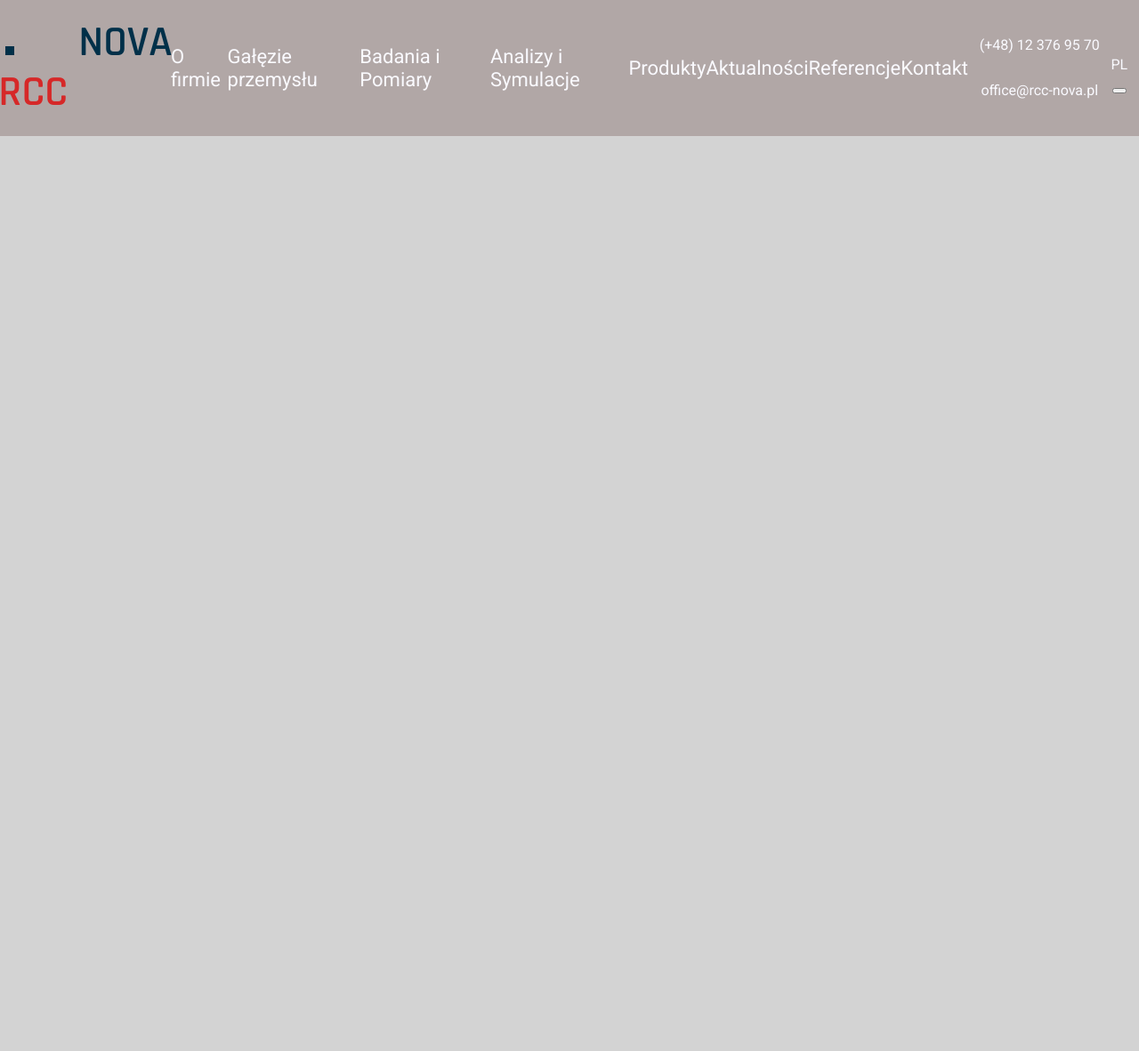
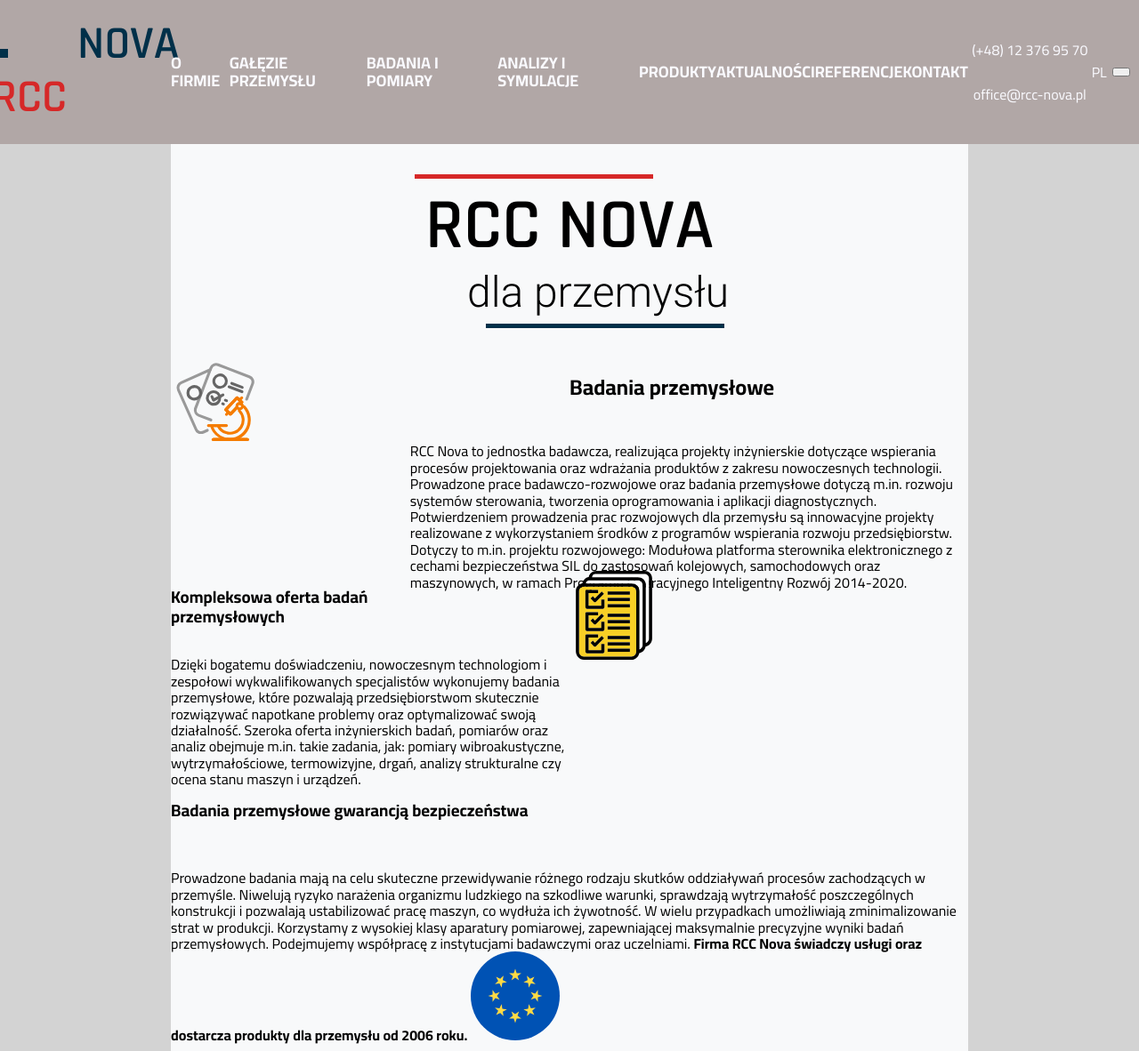
Before and after one commit to MichalJakobczyk1/rcc-nova, a website built with webpack: page src/pages/index.html in a window 1280 px wide. Shown: the top 1182 px of the page at 89% size. Before the commit the page ends 800 px from the top, so only its background shows below. Built offline with nearby package versions, Linux system fonts and the light colour scheme.

Commit message:
header adjustments, logo & main section grid layout

```diff
--- a/src/pages/index.html
+++ b/src/pages/index.html
@@ -153,39 +153,107 @@
         >
       </h1>
       <ul class="header__list">
-        <a href="#" class="header__listLink"
+        <a href="company.html" class="header__listLink"
           ><li class="header__listItem">O firmie</li></a
         >
-        <a href="#" class="header__listLink"
+        <a href="industry.html" class="header__listLink"
           ><li class="header__listItem">Gałęzie przemysłu</li></a
-        ><a href="#" class="header__listLink"
+        ><a href="research.html" class="header__listLink"
           ><li class="header__listItem">Badania i Pomiary</li></a
-        ><a href="#" class="header__listLink"
+        ><a href="analysis.html" class="header__listLink"
           ><li class="header__listItem">Analizy i Symulacje</li></a
-        ><a href="#" class="header__listLink"
+        ><a href="products.html" class="header__listLink"
           ><li class="header__listItem">Produkty</li></a
-        ><a href="#" class="header__listLink"
+        ><a href="news.html" class="header__listLink"
           ><li class="header__listItem">Aktualności</li></a
-        ><a href="#" class="header__listLink"
+        ><a href="references.html" class="header__listLink"
           ><li class="header__listItem">Referencje</li></a
-        ><a href="#" class="header__listLink"
+        ><a href="contact.html" class="header__listLink"
           ><li class="header__listItem">Kontakt</li></a
         >
       </ul>
       <aside class="header__container">
         <div class="header__container header__container--contact">
-          <a><p>(+48) 12 376 95 70</p></a>
-          <a><p>office@rcc-nova.pl</p></a>
+          <a href="" class="header__link"
+            ><p class="header__paragraph">(+48) 12 376 95 70</p></a
+          >
+          <a href="" class="header__link"
+            ><p class="header__paragraph">office@rcc-nova.pl</p></a
+          >
         </div>
         <div class="header__container header__container--search">
-          <p>PL</p>
-          <button></button>
+          <p class="header__paragraph">PL</p>
+          <button class="header__button header__button--language"></button>
         </div>
       </aside>
     </header>
     <main class="main">
-      <section class="section"></section>
-      <section class="section"></section>
+      <section class="section section--logo">
+        RCC NOVA <span class="section__span">dla przemysłu</span>
+      </section>
+      <section class="section section--research">
+        <img
+          class="section__image section__image--research"
+          src="../assets/img/research.svg"
+          alt="microscope with documents"
+        />
+        <h2 class="section__h2 section__h2--research">Badania przemysłowe</h2>
+        <p class="section__paragraph section__paragraph--researchInfo">
+          RCC Nova to jednostka badawcza, realizująca projekty inżynierskie
+          dotyczące wspierania procesów projektowania oraz wdrażania produktów z
+          zakresu nowoczesnych technologii.
+        </br>
+          Prowadzone prace badawczo-rozwojowe oraz badania przemysłowe dotyczą
+          m.in. rozwoju systemów sterowania, tworzenia oprogramowania i
+          aplikacji diagnostycznych. Potwierdzeniem prowadzenia prac rozwojowych
+          dla przemysłu są innowacyjne projekty realizowane z wykorzystaniem
+          środków z programów wspierania rozwoju przedsiębiorstw. Dotyczy to
+          m.in. projektu rozwojowego: Modułowa platforma sterownika
+          elektronicznego z cechami bezpieczeństwa SIL do zastosowań kolejowych,
+          samochodowych oraz maszynowych, w ramach Programu Operacyjnego
+          Inteligentny Rozwój 2014-2020.
+        </p>
+        <h3 class="section__h3 section__h3--offer">
+          Kompleksowa oferta badań przemysłowych
+        </h3>
+        <p class="section__paragraph section__paragraph--offer">
+          Dzięki bogatemu doświadczeniu, nowoczesnym technologiom i zespołowi
+          wykwalifikowanych specjalistów wykonujemy badania przemysłowe, które
+          pozwalają przedsiębiorstwom skutecznie rozwiązywać napotkane problemy
+          oraz optymalizować swoją działalność. Szeroka oferta inżynierskich
+          badań, pomiarów oraz analiz obejmuje m.in. takie zadania, jak: pomiary
+          wibroakustyczne, wytrzymałościowe, termowizyjne, drgań, analizy
+          strukturalne czy ocena stanu maszyn i urządzeń.
+        </p>
+        <img
+        class="section__image section__image--offer"
+        src="../assets/img/offer.svg"
+        alt="papers with our offer"
+      />
+        <h3 class="section__h3 section__h3--safety">
+          Badania przemysłowe gwarancją bezpieczeństwa
+        </h3>
+        <p class="section__paragraph section__paragraph--safety">
+          Prowadzone badania mają na celu skuteczne przewidywanie różnego
+          rodzaju skutków oddziaływań procesów zachodzących w przemyśle.
+          Niwelują ryzyko narażenia organizmu ludzkiego na szkodliwe warunki,
+          sprawdzają wytrzymałość poszczególnych konstrukcji i pozwalają
+          ustabilizować pracę maszyn, co wydłuża ich żywotność. W wielu
+          przypadkach umożliwiają zminimalizowanie strat w produkcji. Korzystamy
+          z wysokiej klasy aparatury pomiarowej, zapewniającej maksymalnie
+          precyzyjne wyniki badań przemysłowych. Podejmujemy współpracę z
+          instytucjami badawczymi oraz uczelniami.
+          <strong class="section__strong section__strong--Ue"
+            >Firma RCC Nova świadczy usługi oraz dostarcza produkty dla
+            przemysłu od 2006 roku.</strong
+          >
+          <img
+          class="section__image section__image--flag"
+          src="../assets/img/ue.svg"
+          alt="european union flag"
+        />
+        </p>
+      </section>
       <section class="section"></section>
       <section class="section"></section>
       <section class="section"></section>
--- a/src/scss/_variables.scss
+++ b/src/scss/_variables.scss
@@ -1,5 +1,6 @@
 $background: #b1a7a6;
 $background-secondary: #d3d3d3;
+$background-main: #f8f9fa;
 $text-white: #fafaff;
 $text-black: black;
 $logo-red: #d62828;
--- a/src/scss/main.scss
+++ b/src/scss/main.scss
@@ -1,5 +1,9 @@
 @import "~normalize.css";
 @import "_variables";
+@import "modules/header.scss";
+@import "modules/research.scss";
+@import "modules/logo.scss";
+@import url("https://fonts.googleapis.com/css2?family=Cairo:wght@200;400;700&display=swap");
 @import url("https://fonts.googleapis.com/css2?family=Roboto:wght@100;300;400;700&display=swap");
 @import url("https://fonts.googleapis.com/css2?family=Rajdhani:wght@600&family=Roboto:wght@100;300;400;700&display=swap");
 
@@ -16,7 +20,8 @@
 
 .body {
   background-color: $background-secondary;
-  font-family: "Roboto", sans-serif;
+  //font-family: "Roboto", sans-serif;
+  font-family: "Cairo", sans-serif;
   &--preload * {
     -webkit-transition: none !important;
     -moz-transition: none !important;
@@ -25,70 +30,8 @@
   }
 }
 
-.header {
-  background-color: $background;
-  color: $text-white;
-  display: grid;
-  grid-template-areas: "logo list contact";
-  grid-template-columns: 15% 1fr 15%;
-  height: 10%;
-  &__h1 {
-    grid-area: logo;
-    display: flex;
-    justify-content: center;
-    align-items: center;
-  }
-  &__span {
-    font-family: "Rajdhani", sans-serif;
-    padding: 0 6px;
-    &--red {
-      color: $logo-red;
-      &::before {
-        content: " ";
-        display: inline-block;
-        margin: 0 8px;
-        width: 10px;
-        height: 10px;
-        background-color: $logo-blue;
-      }
-    }
-    &--blue {
-      color: $logo-blue;
-    }
-  }
-  &__list {
-    grid-area: list;
-    display: flex;
-    justify-content: space-around;
-    align-items: center;
-    font-size: 22px;
-    &Item {
-      transition: color 0.75s ease-in-out;
-      &:hover {
-        color: $logo-blue;
-      }
-    }
-  }
-  &__container {
-    grid-area: contact;
-    display: flex;
-    flex-direction: row;
-    justify-content: space-evenly;
-    align-items: center;
-    &--contact {
-      display: flex;
-      flex-direction: column;
-    }
-    &--search {
-      display: flex;
-      flex-direction: column;
-    }
-  }
-  &__link {
-    &--logo {
-      display: flex;
-      flex-direction: row;
-      font-size: 48px;
-    }
-  }
+.main {
+  margin: 0 15%;
+  min-height: 100vh;
+  background-color: $background-main;
 }
--- /dev/null
+++ b/src/scss/modules/header.scss
@@ -0,0 +1,78 @@
+.header {
+  background-color: $background;
+  color: $text-white;
+  display: grid;
+  grid-template-areas: "logo list contact";
+  grid-template-columns: 15% 1fr 15%;
+  min-height: 15vh;
+  width: 100%;
+  &__h1 {
+    grid-area: logo;
+    display: flex;
+    justify-content: center;
+    align-items: center;
+  }
+  &__span {
+    font-family: "Rajdhani", sans-serif;
+    padding: 0 6px;
+    &--red {
+      color: $logo-red;
+      &::before {
+        content: " ";
+        display: inline-block;
+        margin: 0 8px;
+        width: 10px;
+        height: 10px;
+        background-color: $logo-blue;
+      }
+    }
+    &--blue {
+      color: $logo-blue;
+    }
+  }
+  &__list {
+    grid-area: list;
+    display: flex;
+    justify-content: space-around;
+    align-items: center;
+    font-size: 18px;
+    font-weight: 700;
+    text-transform: uppercase;
+    &Item {
+      transition: color 0.75s ease-in-out;
+      &:hover {
+        color: $logo-blue;
+      }
+    }
+  }
+  &__container {
+    grid-area: contact;
+    display: flex;
+    flex-direction: row;
+    justify-content: space-evenly;
+    align-items: center;
+    &--contact {
+      display: flex;
+      flex-direction: column;
+    }
+    &--search {
+      display: flex;
+      justify-content: center;
+      align-items: center;
+    }
+  }
+  &__link {
+    &--logo {
+      display: flex;
+      flex-direction: row;
+      font-size: 52px;
+    }
+  }
+  &__button {
+    width: 20px;
+    height: 10px;
+    &--language {
+      margin: 0 6px;
+    }
+  }
+}
--- /dev/null
+++ b/src/scss/modules/logo.scss
@@ -0,0 +1,36 @@
+.section {
+  &__span {
+    font-size: 48px;
+    font-weight: 300;
+    font-family: "Roboto", sans-serif;
+    padding: 0 0 0 64px;
+  }
+  &--logo {
+    display: flex;
+    flex-direction: column;
+    justify-content: center;
+    align-items: center;
+    height: 30vh;
+    font-size: 80px;
+    font-weight: 700;
+    font-family: "Rajdhani", sans-serif;
+    &::before {
+      content: " ";
+      margin: 8px 0;
+      position: relative;
+      left: -40px;
+      width: 30%;
+      height: 5px;
+      background-color: $logo-red;
+    }
+    &::after {
+      content: " ";
+      margin: 8px 0;
+      position: relative;
+      left: 40px;
+      width: 30%;
+      height: 5px;
+      background-color: $logo-blue;
+    }
+  }
+}
--- /dev/null
+++ b/src/scss/modules/research.scss
@@ -0,0 +1,54 @@
+.section {
+  &--research {
+    display: grid;
+    grid-template-areas:
+      "researchImg . research"
+      "researchimg researchInfo researchInfo"
+      "offer . offerImg"
+      "offerInfo offerInfo offerImg"
+      "safety safety safety"
+      "safetyInfo safetyInfo safetyInfo"
+      "Ue Ue flag";
+    grid-template-columns: 30% 20% 50%;
+    grid-template-rows: 10vh 20vh 10vh 20vh 10vh 20vh 10vh;
+  }
+  &__image {
+    width: 100px;
+    &--research {
+      grid-area: researchImg;
+    }
+    &--offer {
+      grid-area: offerImg;
+    }
+    &--flag {
+      grid-area: flag;
+    }
+  }
+  &__h2--research {
+    grid-area: research;
+  }
+  &__paragraph {
+    &--researchInfo {
+      grid-area: researchInfo;
+    }
+    &--offer {
+      grid-area: offerInfo;
+    }
+    &--safety {
+      grid-area: safetyInfo;
+    }
+  }
+  &__h3 {
+    &--offer {
+      grid-area: offer;
+    }
+    &--safety {
+      grid-area: safety;
+    }
+  }
+  &__strong {
+    &--Ue {
+      grid-area: Ue;
+    }
+  }
+}
```
Also changed, not shown: src/assets/img/offer.svg (added), src/assets/img/research.svg (added), src/assets/img/ue.svg (added), src/pages/analysis.html (added), src/pages/company.html (added), src/pages/contact.html (added), src/pages/industry.html (added), src/pages/news.html (added), src/pages/products.html (added), src/pages/references.html (added), src/pages/research.html (added).
